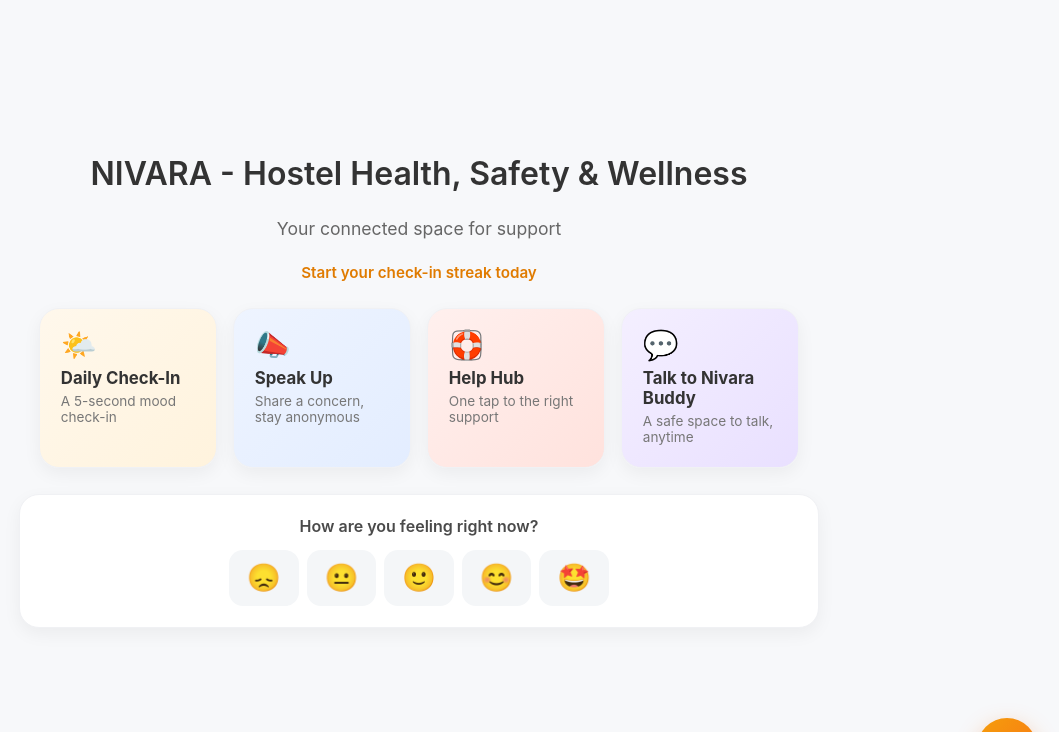
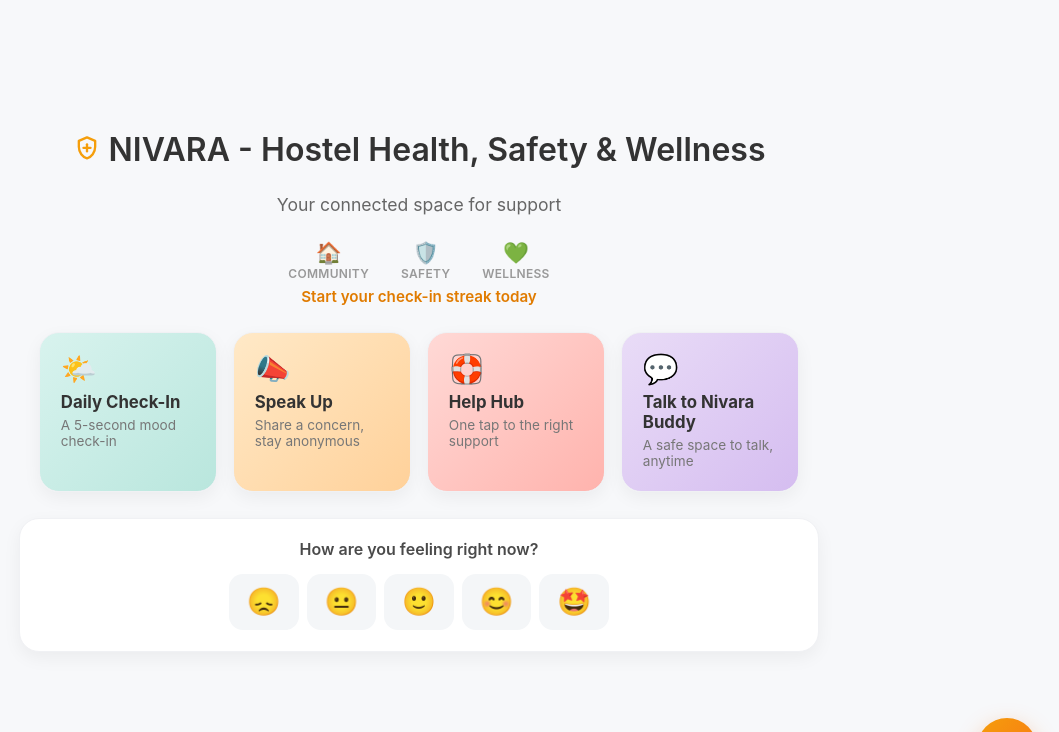
Before and after one commit to nandkishor-ux/NIVARA, a Flask app: page / in a window 1280 px wide. Shown: the top 732 px of the page, without its empty margins (221-1280 px from the left). Run offline with Flask 3, Linux system fonts and the light colour scheme; data that the repository does not hold is empty.

Commit message:
added more feature in css

```diff
--- a/static/style.css
+++ b/static/style.css
@@ -559,6 +569,46 @@ select.field-control {
     padding-bottom: 2.5rem;
 }
 
+.home-title {
+    display: inline-flex;
+    align-items: center;
+    gap: 0.5rem;
+}
+
+.home-logo {
+    color: #f59e0b;
+    flex-shrink: 0;
+}
+
+.pillars {
+    display: flex;
+    justify-content: center;
+    gap: 2rem;
+    list-style: none;
+    margin: 0.6rem 0 0;
+    padding: 0;
+}
+
+.pillar {
+    display: flex;
+    flex-direction: column;
+    align-items: center;
+    gap: 0.15rem;
+}
+
+.pillar-icon {
+    font-size: 1.3rem;
+    line-height: 1;
+}
+
+.pillar-label {
+    font-size: 0.75rem;
+    font-weight: 600;
+    color: #999;
+    letter-spacing: 0.3px;
+    text-transform: uppercase;
+}
+
 .quick-grid {
     display: grid;
     grid-template-columns: repeat(2, 1fr);
@@ -605,19 +661,19 @@ select.field-control {
 }
 
 .quick-card-checkin {
-    background: linear-gradient(135deg, #fff8ec, #fff3dd);
+    background: linear-gradient(135deg, #d8f3ee, #b9e6dd);
 }
 
 .quick-card-speakup {
-    background: linear-gradient(135deg, #eef4ff, #e3edff);
+    background: linear-gradient(135deg, #ffe9c7, #ffd19a);
 }
 
 .quick-card-helphub {
-    background: linear-gradient(135deg, #fff0ee, #ffe2dd);
+    background: linear-gradient(135deg, #ffd9d6, #ffb3ad);
 }
 
 .quick-card-buddy {
-    background: linear-gradient(135deg, #f4efff, #e9e0ff);
+    background: linear-gradient(135deg, #e9dcf7, #d5bdf0);
 }
 
 .streak {
--- a/templates/index.html
+++ b/templates/index.html
@@ -4,8 +4,31 @@
 
 {% block content %}
 <main class="home">
-    <h1>NIVARA - Hostel Health, Safety &amp; Wellness</h1>
+    <h1 class="home-title">
+        <svg class="home-logo" viewBox="0 0 24 24" width="28" height="28" fill="none" stroke="currentColor"
+             stroke-width="2" stroke-linecap="round" stroke-linejoin="round" aria-hidden="true">
+            <path d="M12 2l7 3v5c0 5-3.2 8.9-7 10-3.8-1.1-7-5-7-10V5l7-3z"></path>
+            <path d="M12 8v6"></path>
+            <path d="M9 11h6"></path>
+        </svg>
+        NIVARA - Hostel Health, Safety &amp; Wellness
+    </h1>
     <p class="subtitle">Your connected space for support</p>
+
+    <ul class="pillars">
+        <li class="pillar">
+            <span class="pillar-icon" aria-hidden="true">🏠</span>
+            <span class="pillar-label">Community</span>
+        </li>
+        <li class="pillar">
+            <span class="pillar-icon" aria-hidden="true">🛡️</span>
+            <span class="pillar-label">Safety</span>
+        </li>
+        <li class="pillar">
+            <span class="pillar-icon" aria-hidden="true">💚</span>
+            <span class="pillar-label">Wellness</span>
+        </li>
+    </ul>
 
     {% if streak > 0 %}
         <p class="streak">🔥 {{ streak }}-day check-in streak</p>
@@ -59,6 +82,12 @@
 <script>
     const confirmEl = document.getElementById("mood-confirm");
     const streakEl = document.querySelector(".streak");
+    const moodRowEl = document.querySelector(".mood-row");
+    const moodTints = ["mood-tint-1", "mood-tint-2", "mood-tint-3", "mood-tint-4", "mood-tint-5"];
+
+    function clearMoodTint() {
+        moodRowEl.classList.remove(...moodTints);
+    }
 
     async function logMood(value) {
         try {
@@ -76,6 +105,9 @@
                     : "Start your check-in streak today";
             }
 
+            clearMoodTint();
+            moodRowEl.classList.add("mood-tint-" + value);
+
             confirmEl.hidden = false;
             confirmEl.classList.remove("fade-out");
             void confirmEl.offsetWidth;
```
Also changed, not shown: other parts of static/style.css (+48 -3 lines), templates/helphub.html (+10 -1 lines).
